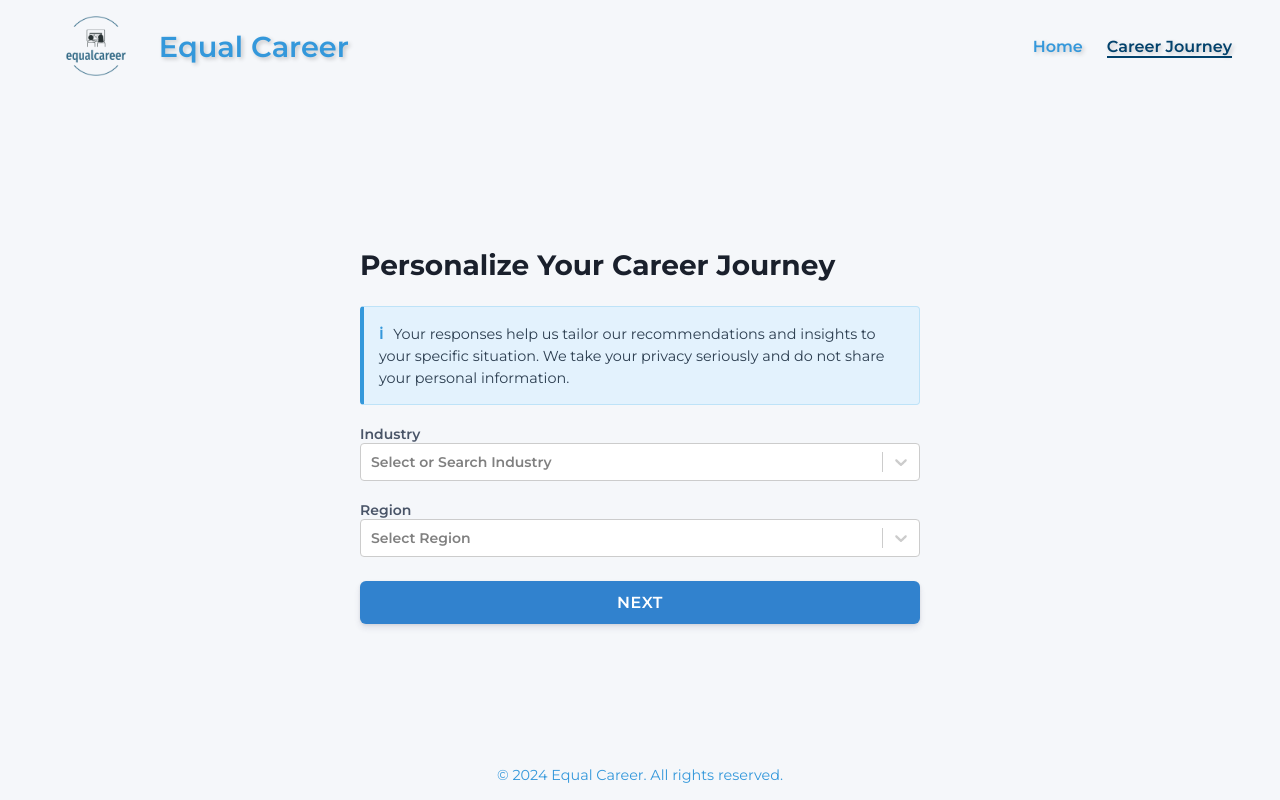
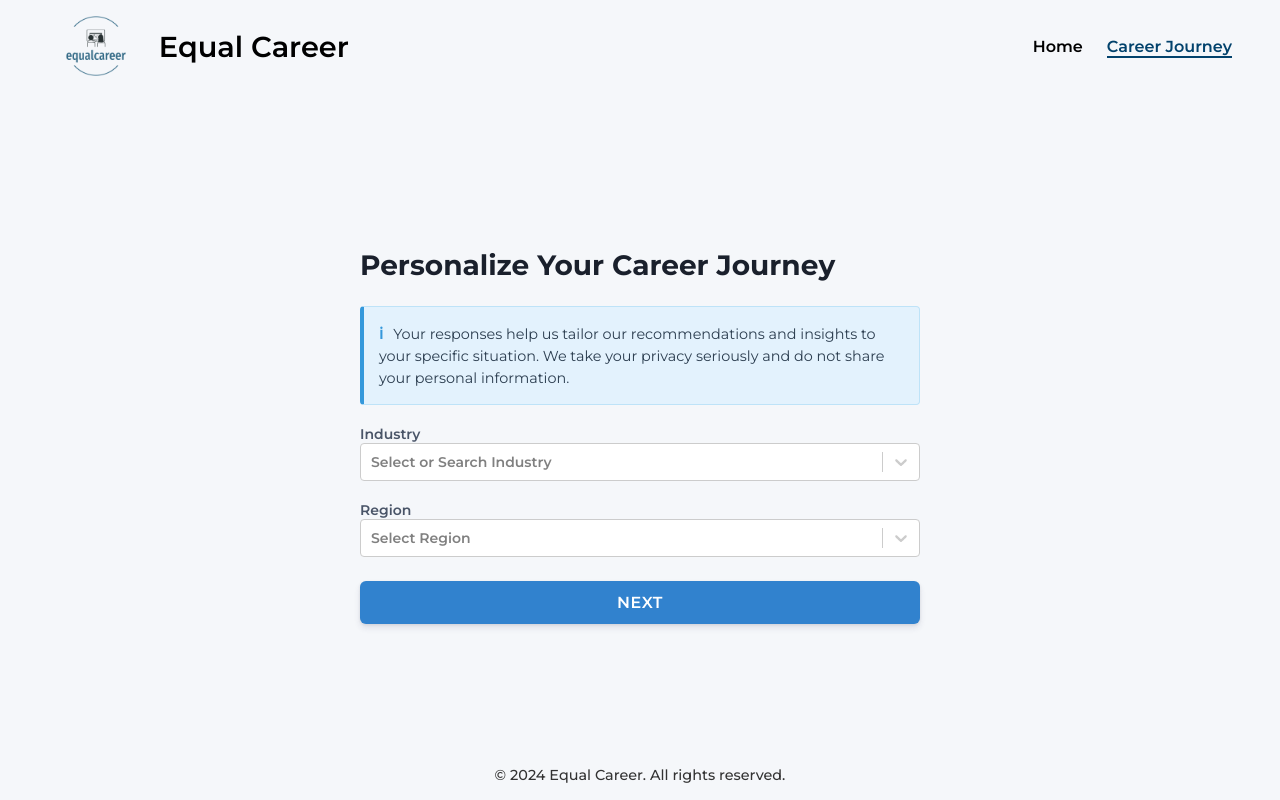
Before and after one commit to JarvisDZQ99/EqualCareer, a React (Vite) app in the folder vite-project/: page /journey in a window 1280 px wide. Built offline with nearby package versions, Linux system fonts and the light colour scheme.

Commit message:
feat: change header and footer color

```diff
--- a/vite-project/src/components/Footer.tsx
+++ b/vite-project/src/components/Footer.tsx
@@ -11,7 +11,8 @@ const Footer: React.FC<FooterProps> = ({ className = '' }) => {
       textAlign: 'center',
       marginTop: 'auto',
       fontFamily: "'Montserrat', sans-serif",
-      color: "#3498db"
+      color: "#333",
+      fontWeight: 500,
     }}>
       <p style={{ margin: 0, fontSize: '0.9rem' }}>
         &copy; {new Date().getFullYear()} Equal Career. All rights reserved.
--- a/vite-project/src/styles/Header.css
+++ b/vite-project/src/styles/Header.css
@@ -21,9 +21,8 @@
 .logo h1 {
   margin: 0;
   font-size: 1.8rem;
-  color: #3498db;
-  font-weight: 600;
-  text-shadow: 2px 2px 4px rgba(0, 0, 0, 0.2);
+  color: #000000;
+  font-weight: 550;
 }
 
 .nav {
@@ -34,10 +33,9 @@
 .nav-link {
   margin-left: 1.5rem;
   text-decoration: none;
-  color: #3498db;
+  color: #000000;
   font-weight: 600;
   transition: all 0.3s ease;
-  text-shadow: 2px 2px 4px rgba(0, 0, 0, 0.2);
 }
 
 .nav-link:hover {
```
